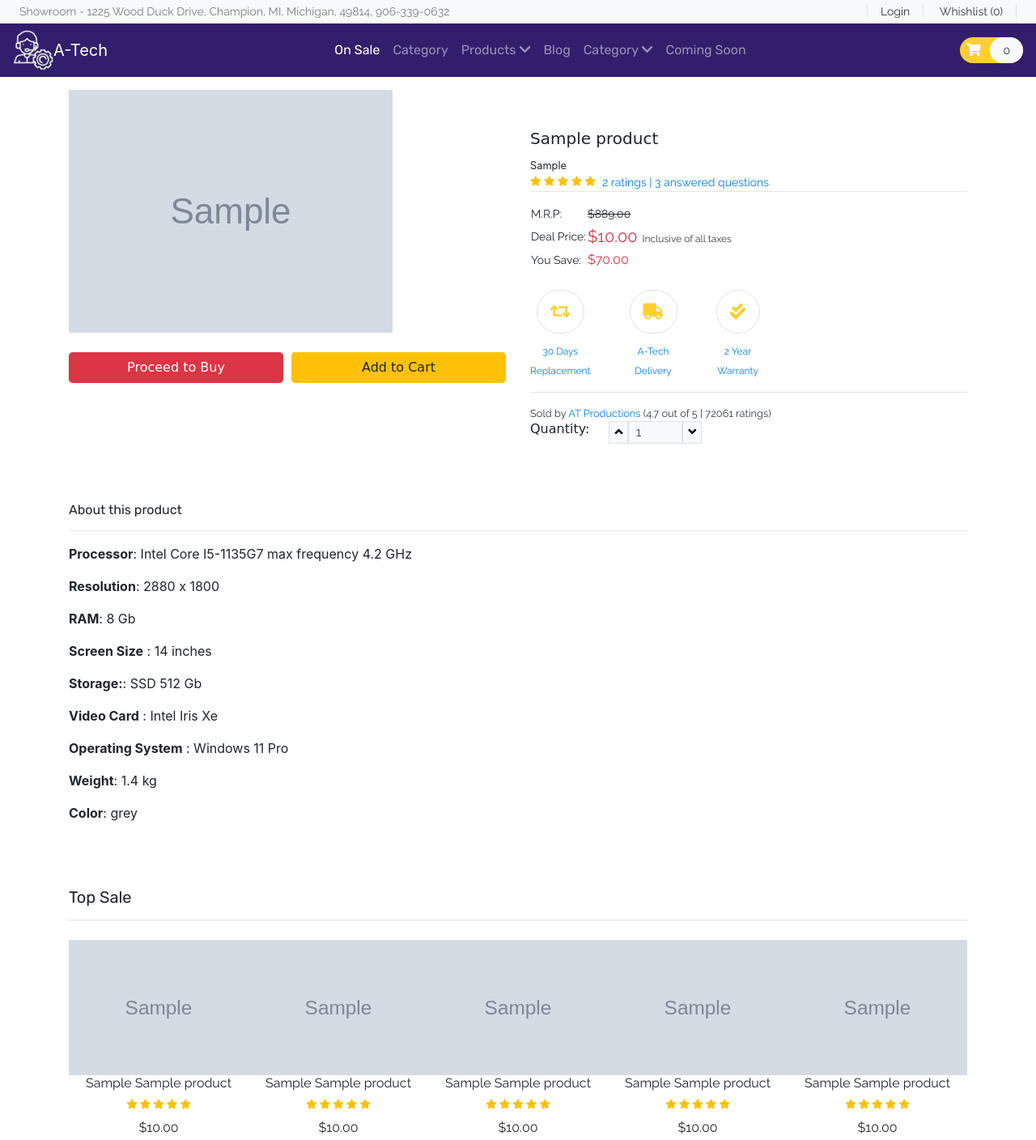
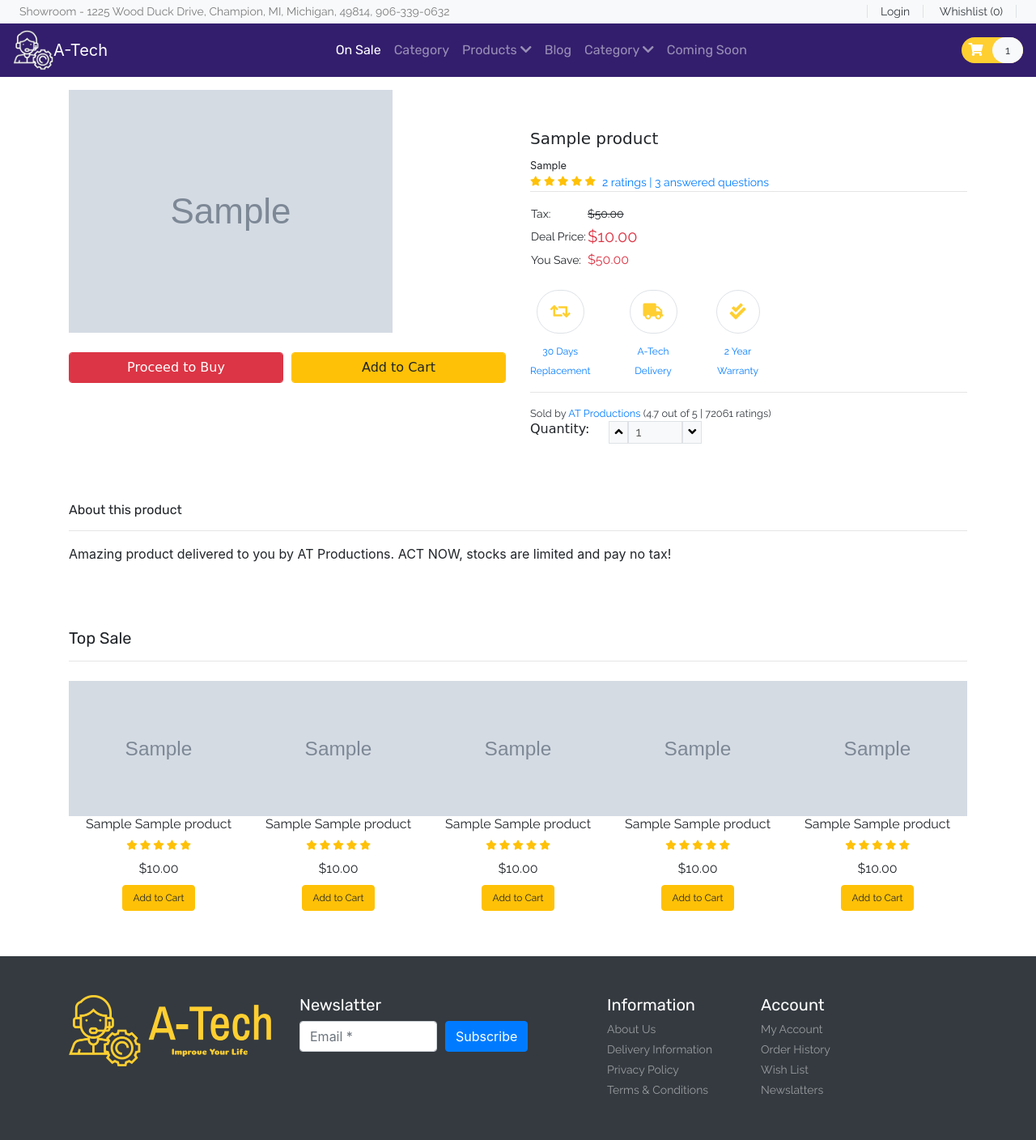
Before and after one commit to AlexandruAlex10/PW_ECommerceWebsite, a PHP site: page /product.php in a window 1280 px wide. Shown: the top 1408 px of the page at 81% size. Run offline with PHP 8.4, Linux system fonts and the light colour scheme; tables that the repository leaves empty hold one stand-in row (values such as "Sample post"); grey boxes marked "Sample" are stand-in pictures; some libraries are stand-ins or nearby versions; some web fonts are replaced.

Commit message:
Add files via upload

```diff
--- a/A-Tech/A-Tech/Template/_products.php
+++ b/A-Tech/A-Tech/Template/_products.php
@@ -1,6 +1,15 @@
 <!-- Product -->
 <?php
     $item_id = $_GET['item_id'] ?? '1';
+
+    // request method post
+    if($_SERVER['REQUEST_METHOD'] == "POST"){
+        if (isset($_POST['product_info_submit'])){
+            // call method addToCart
+            $cart->addToCart($_POST['user_id'], $_POST['item_id']);
+        }
+    }
+
     foreach($product->getData() as $item):
         if($item['item_id'] == $item_id):
 ?>
@@ -14,7 +23,11 @@
                         <button type="submit" class="btn btn-danger form-control">Proceed to Buy</button>
                     </div>
                     <div class="col">
-                        <button type="submit" class="btn btn-warning form-control">Add to Cart</button>
+                        <form method="post">
+                        <input type="hidden" name="item_id" value="<?php echo $item['item_id'] ?? '1'; ?>">
+                        <input type="hidden" name="user_id" value="<?php echo 1; ?>">
+                        <button type="submit" name="product_info_submit" class="btn btn-warning form-control">Add to Cart</button>
+                        </form>
                     </div>
                 </div>
             </div>
@@ -36,17 +49,17 @@
                 <!-- product Price -->
                 <table class="my-3">
                     <tr class="font-rale font-size-14">
-                        <td>M.R.P:</td>
-                        <td><strike>$889.00</strike></td>
+                        <td>Tax:</td>
+                        <td><strike>$50.00</strike></td>
                     </tr>
                     <tr class="font-rale font-size-14">
                         <td>Deal Price:</td>
                         <td class="font-size-20 text-danger">$<span><?php echo $item['item_price'] ?? '0'; ?></span><small
-                                class="text-dark font-size-12">&nbsp;&nbsp;Inclusive of all taxes</small></td>
+                                    class="text-dark font-size-12">&nbsp;&nbsp;</small></td>
                     </tr>
                     <tr class="font-rale font-size-14">
                         <td>You Save:</td>
-                        <td><span class="font-size-16 text-danger">$70.00</span></td>
+                        <td><span class="font-size-16 text-danger">$50.00</span></td>
                     </tr>
                 </table>
                 <!-- !product price -->
@@ -104,15 +117,7 @@
                 <br>
                 <h6 class="font-rubik">About this product</h6>
                 <hr>
-                <p><b>Processor</b>: Intel Core I5-1135G7 max frequency 4.2 GHz</p>
-                <p><b>Resolution</b>: 2880 x 1800</p>
-                <p><b>RAM</b>: 8 Gb</p>
-                <p><b>Screen Size</b> : 14 inches</p>
-                <p><b>Storage:</b>: SSD 512 Gb</p>
-                <p><b>Video Card</b> : Intel Iris Xe</p>
-                <p><b>Operating System</b> : Windows 11 Pro</p>
-                <p><b>Weight</b>: 1.4 kg</p>
-                <p><b>Color</b>: grey</p>
+                <p>Amazing product delivered to you by AT Productions. ACT NOW, stocks are limited and pay no tax!</p>
             </div>
         </div>
     </div>
--- a/A-Tech/A-Tech/cart.php
+++ b/A-Tech/A-Tech/cart.php
@@ -7,10 +7,6 @@
     /* include cart section */
     include('Template/_cart-template.php');
     /* include cart section */
-
-    /* include top sale section */
-    include('Template/_top-sale.php');
-    /* include top sale section */
 ?>
 
 <?php
--- a/A-Tech/A-Tech/database/Cart.php
+++ b/A-Tech/A-Tech/database/Cart.php
@@ -17,9 +17,11 @@ class Cart
         {
             if($params != null)
             {
+                //get table columns
                 $columns = implode(',', array_keys($params));
                 $values = implode(',', array_values($params));
 
+                //create sql query
                 $query_string = sprintf("INSERT INTO %s(%s) VALUES(%s)", $table, $columns, $values);
 
                 //execute query
@@ -39,13 +41,24 @@ class Cart
                 "item_id" => $itemid
             );
 
-            //insert into cart
+            //insert data into cart
             $result = $this->insertIntoCart($params);
             if($result)
             {
                 //reload page
-                header("Location:" . $_SERVER['PHP_SELF']);
+                header("Location:" .$_SERVER['PHP_SELF']);
             }
         }
     }
+
+    // calculate sub total
+    public function getSum($arr){
+        if(isset($arr)){
+            $sum = 0;
+            foreach ($arr as $item){
+                $sum += floatval($item[0]);
+            }
+            return sprintf('%.2f' , $sum);
+        }
+    }
 }
--- a/A-Tech/A-Tech/database/Product.php
+++ b/A-Tech/A-Tech/database/Product.php
@@ -24,4 +24,19 @@ class Product
         }
         return $resultArray;
     }
+
+    //get product using item id
+    public function getProduct($item_id = null, $table = 'product'){
+        if(isset($item_id)) {
+            $result = $this->db->con->query("SELECT * FROM {$table} WHERE item_id={$item_id}");
+
+            $result_array = array();
+
+            //fetch product data one by one
+            while($item = mysqli_fetch_array($result, MYSQLI_ASSOC)){
+                $result_array[] = $item;
+            }
+            return $result_array;
+        }
+    }
 }
--- a/A-Tech/A-Tech/functions.php
+++ b/A-Tech/A-Tech/functions.php
@@ -16,4 +16,4 @@
     $product_shuffle = $product->getData();
 
     //Cart Object
-    $cart = new Cart($db);
+    $Cart = new Cart($db);
--- a/A-Tech/A-Tech/header.php
+++ b/A-Tech/A-Tech/header.php
@@ -76,9 +76,9 @@
             </ul>
         </div>
         <form action="#" class="font-size-14 font-rale">
-            <a href="#" class="py-2 rounded-pill color-second-bg">
+            <a href="cart.php" class="py-2 rounded-pill color-second-bg">
                 <span class="font-size-16 px-2 text-white"><i class="fas fa-shopping-cart"></i></span>
-                <span class="px-3 py-2 rounded-pill text-dark bg-light">0</span>
+                <span class="px-3 py-2 rounded-pill text-dark bg-light"><?php echo count($product->getData('cart')); ?></span>
             </a>
         </form>
     </nav>
--- a/A-Tech/A-Tech/product.php
+++ b/A-Tech/A-Tech/product.php
@@ -1,4 +1,5 @@
 <?php
+    ob_start();
     //include header.php file
     include('header.php');
 ?>
```
Also changed, not shown: A-Tech/A-Tech/Template/_cart-template.php (+22 -24 lines), A-Tech/A-Tech/HTML Template/images/Logo/Logo No Background.png (added), A-Tech/A-Tech/HTML Template/images/Other/item_nout_found.png (added), A-Tech/A-Tech/images/Logo/Logo No Background.png (added), A-Tech/A-Tech/images/Other/item_nout_found.png (added).
